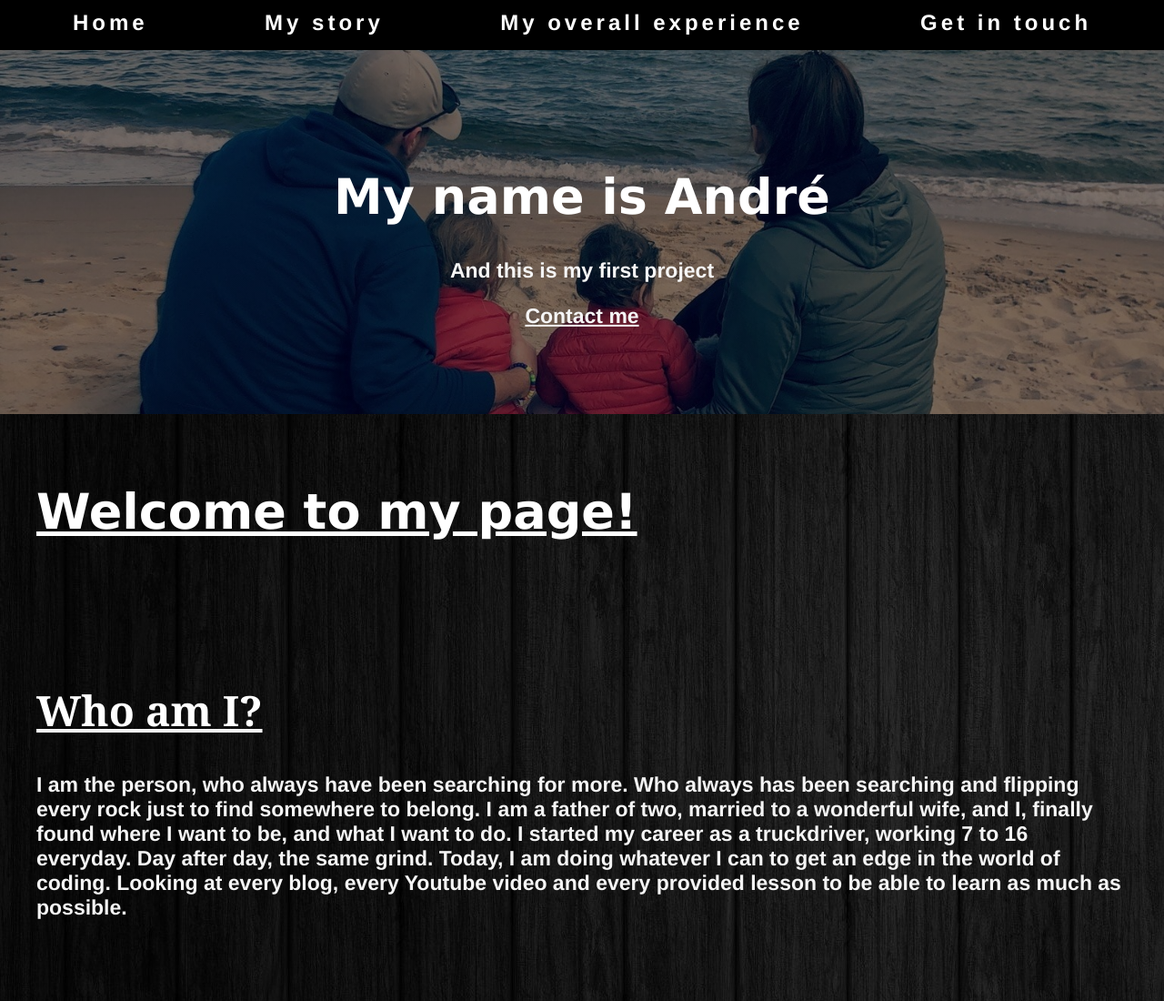
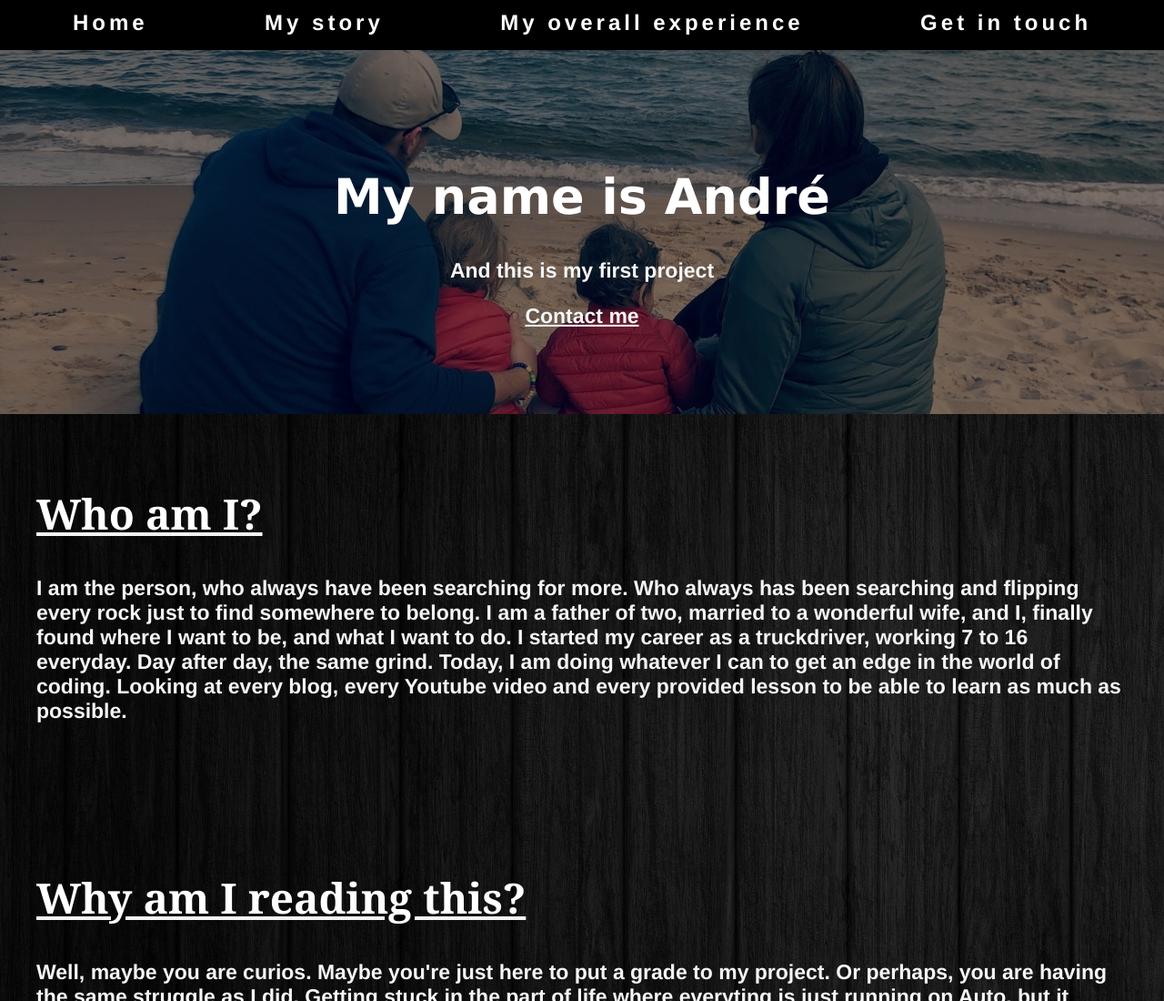
Before and after one commit to Code-Institute-Submissions/Landiinn-my-assignment_AugResub, a plain HTML site: page index.html in a window 1280 px wide. Shown: the top 1100 px of the page at 91% size. Drawn offline with Linux system fonts and the light colour scheme.

Commit message:
changing my mind and removed welcome text.. sorry for that..

```diff
--- a/assets/style/style.css
+++ b/assets/style/style.css
@@ -133,12 +133,7 @@ color: whitesmoke;
     text-decoration: underline;
 }
 
-.welcome-text {
 
-    padding:40px;
-    text-decoration: underline;
-    text-decoration-color: white;
-}
 
 
 .section1 {
--- a/index.html
+++ b/index.html
@@ -46,7 +46,7 @@ This is the make it easier to modify the entire text segment at the same time. -
     <div>
         <div class="intro">
 
-            <div class="welcome-text"><h1>Welcome to my page!</h1></div>
+
         <div class="section1">
             <h2>Who am I?</h2>
             <p id="para-2">I am the person, who always have been searching for more. Who always has been searching and
```
